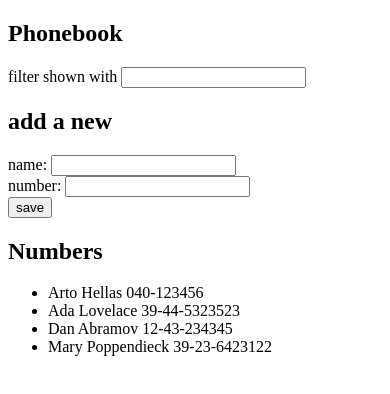
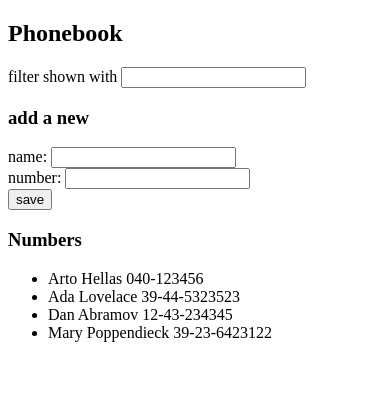
Before and after one commit to stu2101/fullStackOpen, a React (Create React App) app in the folder part2/phonebook/: page / in a window 390 px wide. Shown: the top 394 px of the page. Built offline with nearby package versions, Linux system fonts and the light colour scheme.

Commit message:
phonebook step 5

```diff
--- a/part2/phonebook/src/App.js
+++ b/part2/phonebook/src/App.js
@@ -1,5 +1,8 @@
 import { useState } from 'react'
 import Person from './components/Person'
+import PersonForm from './components/PersonForm'
+import Filter from './components/Filter'
+import Numbers from './components/Numbers'
 
 const App = () => {
 
@@ -47,37 +50,31 @@
     }
 
     const handleNameChange = (event) => {
-        // console.log(`Name: ${event.target.value}`)
         setNewName(event.target.value)
     }
 
     const handleNumberChange = (event) => {
-        // console.log(`Number: ${event.target.value}`);
         setNewNumber(event.target.value)
     }
 
     const handleFilterChange = (event) => {
-        // console.log('filter value is ' + event.target.value);
         setFilter(event.target.value)
     }
 
     return (
         <div>
             <h2>Phonebook</h2>
-            <form>
-                filter shown with <input onChange={handleFilterChange}/>
-            </form>
-            <h2>add a new</h2>
-            <form onSubmit={addNumber}>
-                <div>
-                    name: <input value={newName} onChange={handleNameChange} />
-                </div>
-                <div>
-                    number: <input value={newNumber} onChange={handleNumberChange}/>
-                </div>
-                <button type='submit'>save</button>
-            </form>
-            <h2>Numbers</h2>
+            <Filter onChange={handleFilterChange} />
+            <h3>add a new</h3>
+            <PersonForm
+                onSubmit={addNumber}
+                nameValue={newName}
+                nameOnChange={handleNameChange}
+                numberValue={newNumber}
+                numberOnChange={handleNumberChange}
+            />
+            <h3>Numbers</h3>
+            <Numbers persons={persons}/>
             <ul>
                 {persons.filter(person => person.name.toLowerCase().includes(filter.toLowerCase())).map(person => <Person key={person.name} person={person} />)}
             </ul>
--- /dev/null
+++ b/part2/phonebook/src/components/Filter.js
@@ -0,0 +1,11 @@
+import React from 'react'
+
+const Filter = (props) => {
+    return (
+        <form>
+            filter shown with <input onChange={props.onChange} />
+        </form>
+    )
+}
+
+export default Filter
--- /dev/null
+++ b/part2/phonebook/src/components/Numbers.js
@@ -0,0 +1,11 @@
+import React from 'react'
+
+const Numbers = ({ persons }) => {
+    return (
+        <ul>
+            {/* {persons.filter(person => person.name.toLowerCase().includes(filter.toLowerCase())).map(person => <Person key={person.name} person={person} />)} */}
+        </ul>
+    )
+}
+
+export default Numbers
--- /dev/null
+++ b/part2/phonebook/src/components/PersonForm.js
@@ -0,0 +1,17 @@
+import React from 'react'
+
+const PersonForm = ({onSubmit, nameValue, nameOnChange, numberValue, numberOnChange}) => {
+    return (
+        <form onSubmit={onSubmit}>
+            <div>
+                name: <input value={nameValue} onChange={nameOnChange} />
+            </div>
+            <div>
+                number: <input value={numberValue} onChange={numberOnChange} />
+            </div>
+            <button type='submit'>save</button>
+        </form>
+    )
+}
+
+export default PersonForm
```
